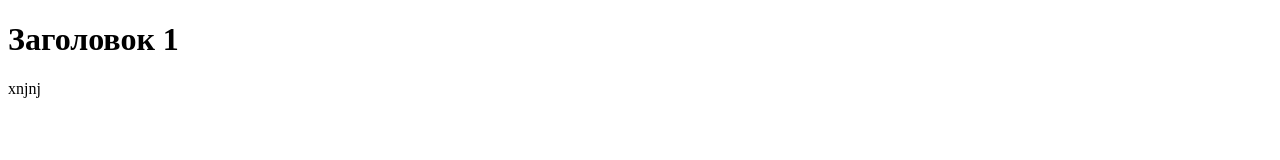
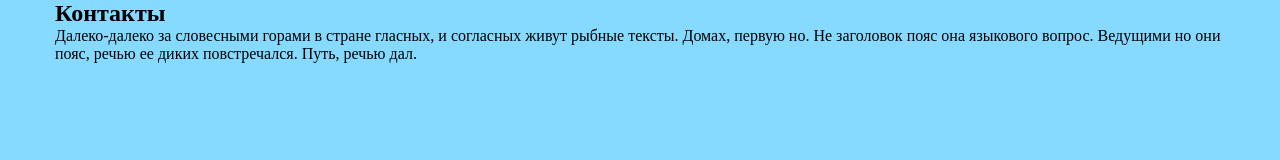
Before and after one commit to lilykalin/lesson-git, a plain HTML site: page index.html in a window 1280 px wide. Drawn offline with Linux system fonts and the light colour scheme.

Commit message:
Создал раздел "Контакты"

```diff
--- a/index.html
+++ b/index.html
@@ -5,11 +5,12 @@
     <meta http-equiv="X-UA-Compatible" content="IE=edge">
     <meta name="viewport" content="width=device-width, initial-scale=1.0">
     <title>Document</title>
+    <link rel="stylesheet" href="style.css">
 </head>
 <body>
-    <h1>Заголовок 1</h1>
-    <p>xnjnj
-
-    </p>
+    <section>
+        <h1>Контакты</h1>
+        <p>Далеко-далеко за словесными горами в стране гласных, и согласных живут рыбные тексты. Домах, первую но. Не заголовок пояс она языкового вопрос. Ведущими но они пояс, речью ее диких повстречался. Путь, речью дал.</p>
+    </section>
 </body>
 </html>
--- /dev/null
+++ b/style.css
@@ -0,0 +1,14 @@
+*{
+    box-sizing: border-box;
+    padding: 0;
+    margin: 0;
+}
+
+section {
+    width: 1170px;
+    margin: 0 auto;
+}
+
+body {
+    background-color: rgb(134, 217, 255);
+}
```
